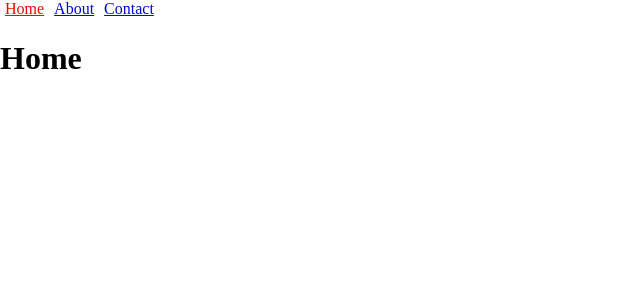
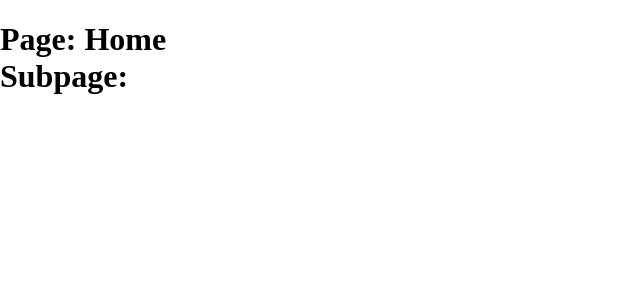
Before and after one commit to leeallen337/sandbox, a React app: page / in a window 1280 px wide. Shown: the top 300 px of the page, without its empty margins (0-640 px from the left). Built offline with nearby package versions, Linux system fonts and the light colour scheme.

Commit message:
Finishing the video use url parameters with rrv4

```diff
--- a/src/components/App.jsx
+++ b/src/components/App.jsx
@@ -1,26 +1,16 @@
 import React, { Component } from 'react';
 import { BrowserRouter as Router, Route, NavLink } from 'react-router-dom';
-
-const isActiveFunc = (match, location) => {
-  console.log(match, location);
-  return match;
-}
-
-const Links = () => (
-  <nav>
-    <NavLink exact activeClassName="active" to="/">Home</NavLink>
-    <NavLink activeStyle={{color: 'green'}} to={{pathname: '/about'}}>About</NavLink>
-    <NavLink isActive={isActiveFunc} activeClassName="active" replace to="/contact">Contact</NavLink>
-  </nav>
-)
 
 const App = () => (
   <Router>
     <div>
-      <Links />
-      <Route exact path="/" render={() => <h1>Home</h1>} />
-      <Route path="/about" render={() => <h1>About</h1>} />
-      <Route path="/contact" render={() => <h1>Contact</h1>} />
+      <Route path="/:page?/:subpage?" render={({match}) => (
+        <h1>
+          Page: {match.params.page || 'Home'}
+          <br />
+          Subpage: {match.params.subpage}
+        </h1>
+      )} />
     </div>
   </Router>
 );
```
